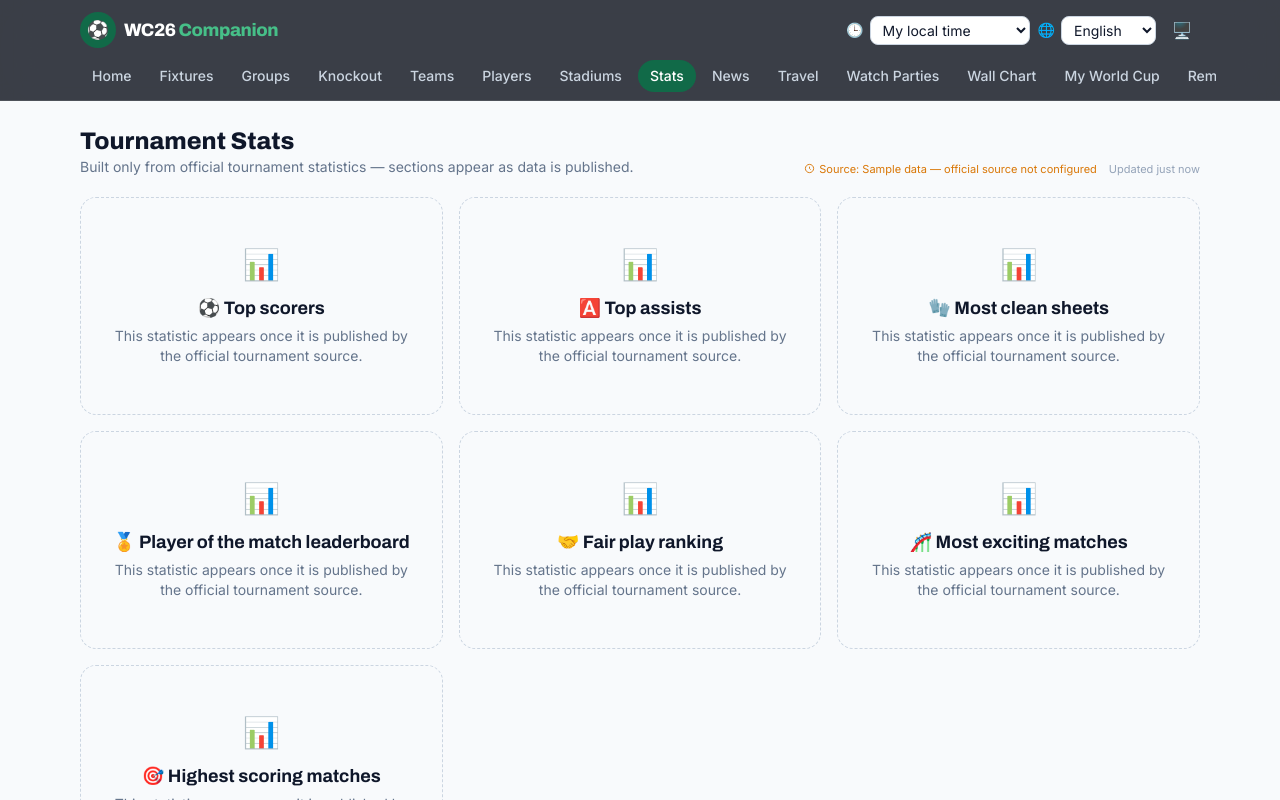
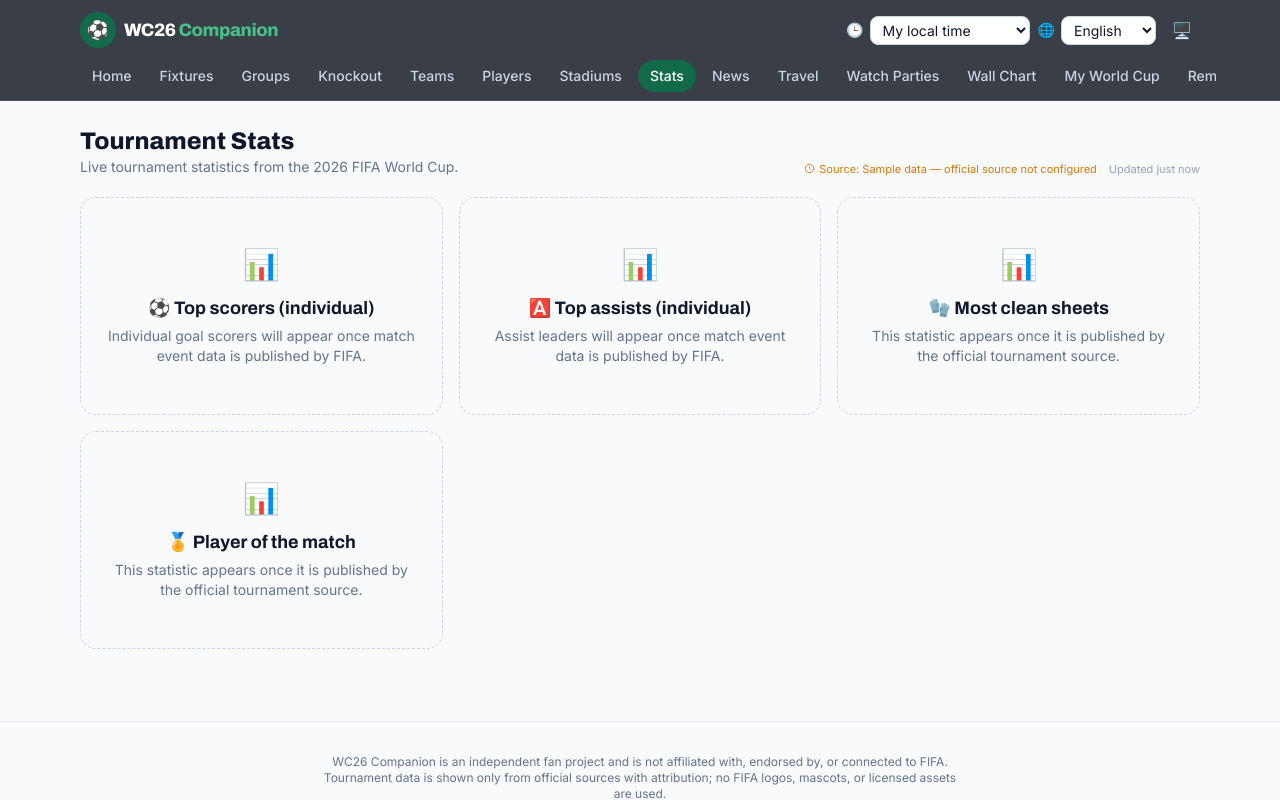
Before and after one commit to tahsinulmohsin/world-cup-2026-companion, a Next.js app: page /stats in a window 1280 px wide. Shown: the top 800 px of the page. Built offline with nearby package versions, Linux system fonts and the light colour scheme.

Commit message:
fix: Remove sticky filters to prevent overlap with match cards, rewrite stats for tournament data only

```diff
--- a/app/fixtures/FixturesClient.tsx
+++ b/app/fixtures/FixturesClient.tsx
@@ -68,7 +68,7 @@ export default function FixturesClient({
 
   return (
     <div className="space-y-4">
-      <div className="sticky top-[105px] z-20 -mx-4 space-y-3 bg-slate-50/95 px-4 py-3 backdrop-blur dark:bg-night-950/95 sm:static sm:mx-0 sm:bg-transparent sm:px-0 sm:py-0 sm:backdrop-blur-none dark:sm:bg-transparent">
+      <div className="space-y-3 rounded-2xl bg-slate-50 px-4 py-3 dark:bg-night-900/50">
         <SearchBar value={query} onChange={setQuery} placeholder={t("common.search")} />
         <FilterBar
           active={scope}
--- a/app/stats/page.tsx
+++ b/app/stats/page.tsx
@@ -1,23 +1,22 @@
 import Leaderboard, { UnavailableStat } from "@/components/stats/Leaderboard";
 import DataSourceBadge from "@/components/ui/DataSourceBadge";
 import LastUpdatedBadge from "@/components/ui/LastUpdatedBadge";
-import { getSquads, getStandings } from "@/services/sync/syncService";
+import { getSquads, getStandings, getFixtures, getTeams } from "@/services/sync/syncService";
 
 export const metadata = { title: "Stats" };
 export const dynamic = "force-dynamic";
 
 export default async function StatsPage() {
-  const [squadsRes, standingsRes] = await Promise.all([getSquads(), getStandings()]);
-  const players = squadsRes.data ?? [];
+  const [squadsRes, standingsRes, fixturesRes, teamsRes] = await Promise.all([
+    getSquads(), getStandings(), getFixtures(), getTeams()
+  ]);
   const standings = standingsRes.data ?? [];
+  const fixtures = fixturesRes.data ?? [];
+  const teams = teamsRes.data ?? [];
 
-  const byStat = (key: "goals" | "assists" | "yellowCards" | "redCards") =>
-    players
-      .filter((p) => p[key] !== null && (p[key] as number) > 0)
-      .sort((a, b) => (b[key] as number) - (a[key] as number))
-      .slice(0, 10)
-      .map((p) => ({ label: p.name, sub: p.nationality ?? undefined, value: p[key] as number }));
+  const teamMap = Object.fromEntries(teams.map((t) => [t.id, t]));
 
+  // ── Tournament team stats (from standings) ──
   const teamGoals = [...standings]
     .filter((s) => s.played > 0)
     .sort((a, b) => b.goalsFor - a.goalsFor)
@@ -30,32 +29,85 @@ export default async function StatsPage() {
     .slice(0, 10)
     .map((s) => ({ label: s.teamName, sub: `Group ${s.group}`, value: s.goalsAgainst }));
 
+  // ── Tournament match-level stats ──
+  const finishedMatches = fixtures.filter((f) => f.status === "fulltime" && f.homeScore !== null && f.awayScore !== null);
+
+  const highestScoringMatches = [...finishedMatches]
+    .sort((a, b) => ((b.homeScore ?? 0) + (b.awayScore ?? 0)) - ((a.homeScore ?? 0) + (a.awayScore ?? 0)))
+    .slice(0, 10)
+    .map((f) => ({
+      label: `${f.homeTeamName} vs ${f.awayTeamName}`,
+      sub: f.round,
+      value: (f.homeScore ?? 0) + (f.awayScore ?? 0)
+    }));
+
+  // Biggest wins
+  const biggestWins = [...finishedMatches]
+    .map((f) => ({
+      ...f,
+      diff: Math.abs((f.homeScore ?? 0) - (f.awayScore ?? 0)),
+      winner: (f.homeScore ?? 0) > (f.awayScore ?? 0) ? f.homeTeamName : f.awayTeamName,
+    }))
+    .filter((f) => f.diff > 0)
+    .sort((a, b) => b.diff - a.diff)
+    .slice(0, 10)
+    .map((f) => ({
+      label: `${f.homeTeamName} ${f.homeScore}–${f.awayScore} ${f.awayTeamName}`,
+      sub: f.round,
+      value: f.diff
+    }));
+
+  // Team form: most points
+  const teamForm = [...standings]
+    .filter((s) => s.played > 0)
+    .sort((a, b) => b.points - a.points || (b.goalsFor - b.goalsAgainst) - (a.goalsFor - a.goalsAgainst))
+    .slice(0, 10)
+    .map((s) => ({ label: s.teamName, sub: `Group ${s.group}`, value: s.points }));
+
+  const totalGoals = finishedMatches.reduce((acc, f) => acc + (f.homeScore ?? 0) + (f.awayScore ?? 0), 0);
+  const totalMatches = finishedMatches.length;
+
   return (
     <div className="space-y-5">
       <header className="flex flex-wrap items-end justify-between gap-2">
         <div>
           <h1 className="font-display text-2xl font-extrabold">Tournament Stats</h1>
-          <p className="text-sm text-slate-500">Built only from official tournament statistics — sections appear as data is published.</p>
+          <p className="text-sm text-slate-500">Live tournament statistics from the 2026 FIFA World Cup.</p>
         </div>
         <div className="flex items-center gap-3">
-          <DataSourceBadge meta={squadsRes.meta} />
-          <LastUpdatedBadge iso={squadsRes.meta.fetchedAt} />
+          <DataSourceBadge meta={standingsRes.meta} />
+          <LastUpdatedBadge iso={standingsRes.meta.fetchedAt} />
         </div>
       </header>
+
+      {/* Quick summary */}
+      {totalMatches > 0 && (
+        <div className="flex flex-wrap gap-3">
+          <div className="rounded-2xl bg-white px-5 py-3 shadow-card dark:bg-night-900 dark:shadow-card-dark">
+            <p className="text-2xl font-extrabold text-pitch-600 dark:text-pitch-400">{totalMatches}</p>
+            <p className="text-xs text-slate-500">Matches played</p>
+          </div>
+          <div className="rounded-2xl bg-white px-5 py-3 shadow-card dark:bg-night-900 dark:shadow-card-dark">
+            <p className="text-2xl font-extrabold text-trophy-600 dark:text-trophy-400">{totalGoals}</p>
+            <p className="text-xs text-slate-500">Goals scored</p>
+          </div>
+          <div className="rounded-2xl bg-white px-5 py-3 shadow-card dark:bg-night-900 dark:shadow-card-dark">
+            <p className="text-2xl font-extrabold text-pitch-600 dark:text-pitch-400">{totalMatches > 0 ? (totalGoals / totalMatches).toFixed(1) : "–"}</p>
+            <p className="text-xs text-slate-500">Goals per match</p>
+          </div>
+        </div>
+      )}
+
       <div className="grid gap-4 sm:grid-cols-2 lg:grid-cols-3">
-        {byStat("goals").length > 0 && <Leaderboard title="⚽ Top scorers" rows={byStat("goals")} />}
-        {byStat("assists").length > 0 && <Leaderboard title="🅰️ Top assists" rows={byStat("assists")} />}
-        {byStat("yellowCards").length > 0 && <Leaderboard title="🟨 Most yellow cards" rows={byStat("yellowCards")} />}
-        {byStat("redCards").length > 0 && <Leaderboard title="🟥 Most red cards" rows={byStat("redCards")} />}
         {teamGoals.length > 0 && <Leaderboard title="🔥 Team — most goals" rows={teamGoals} />}
         {bestDefense.length > 0 && <Leaderboard title="🧱 Team — best defense (GA)" rows={bestDefense} />}
-        {byStat("goals").length === 0 && <UnavailableStat title="⚽ Top scorers" />}
-        {byStat("assists").length === 0 && <UnavailableStat title="🅰️ Top assists" />}
+        {teamForm.length > 0 && <Leaderboard title="📊 Team standings — points" rows={teamForm} />}
+        {highestScoringMatches.length > 0 && <Leaderboard title="🎯 Highest scoring matches" rows={highestScoringMatches} />}
+        {biggestWins.length > 0 && <Leaderboard title="💪 Biggest wins (goal diff)" rows={biggestWins} />}
+        <UnavailableStat title="⚽ Top scorers (individual)" message="Individual goal scorers will appear once match event data is published by FIFA." />
+        <UnavailableStat title="🅰️ Top assists (individual)" message="Assist leaders will appear once match event data is published by FIFA." />
         <UnavailableStat title="🧤 Most clean sheets" />
-        <UnavailableStat title="🏅 Player of the match leaderboard" />
-        <UnavailableStat title="🤝 Fair play ranking" />
-        <UnavailableStat title="🎢 Most exciting matches" />
-        <UnavailableStat title="🎯 Highest scoring matches" />
+        <UnavailableStat title="🏅 Player of the match" />
       </div>
     </div>
   );
--- a/components/stats/Leaderboard.tsx
+++ b/components/stats/Leaderboard.tsx
@@ -32,8 +32,8 @@ export default function Leaderboard({
   );
 }
 
-export function UnavailableStat({ title }: { title: string }) {
+export function UnavailableStat({ title, message }: { title: string; message?: string }) {
   return (
-    <EmptyState title={title} message="This statistic appears once it is published by the official tournament source." icon="📊" />
+    <EmptyState title={title} message={message ?? "This statistic appears once it is published by the official tournament source."} icon="📊" />
   );
 }
```
